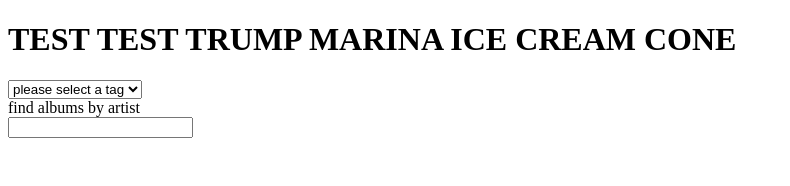
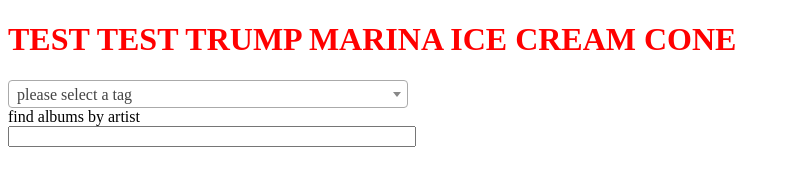
Before and after one commit to krp312/snobbly, a website: page views/index.html in a window 1280 px wide. Shown: the whole page, without its empty margins (0-790 px from the left). Drawn offline with nearby package versions, Linux system fonts and the light colour scheme; the site is published under a folder, as on GitHub Pages, so addresses that start at the root find nothing.

Commit message:
stuff still not working on heroku, will revisit

```diff
--- a/views/index.html
+++ b/views/index.html
@@ -10,10 +10,10 @@
     <script src="https://ajax.googleapis.com/ajax/libs/jqueryui/1.12.1/jquery-ui.min.js"></script>
     <script src="../dist/js/select2.min.js"></script>
     <link href="../dist/css/select2.min.css" rel="stylesheet" />
-    <link rel="stylesheet" href="/index.css">
-    <link rel="stylesheet" href="/jquery-ui.structure.css">
-    <link rel="stylesheet" href="/jquery-ui.theme.css">
-    <link rel="stylesheet" href="/jquery-ui.css">
+    <link rel="stylesheet" href="../public/index.css">
+    <link rel="stylesheet" href="../public/jquery-ui.structure.css">
+    <link rel="stylesheet" href="../public/jquery-ui.theme.css">
+    <link rel="stylesheet" href="../public/jquery-ui.css">
   </head>
   <body>
     <header role="banner">
@@ -31,7 +31,7 @@
         </div>
     </div>
 
-    <script src="/index.js"></script>
+    <script src="../public/index.js"></script>
   </body>
 </html>
 
```
